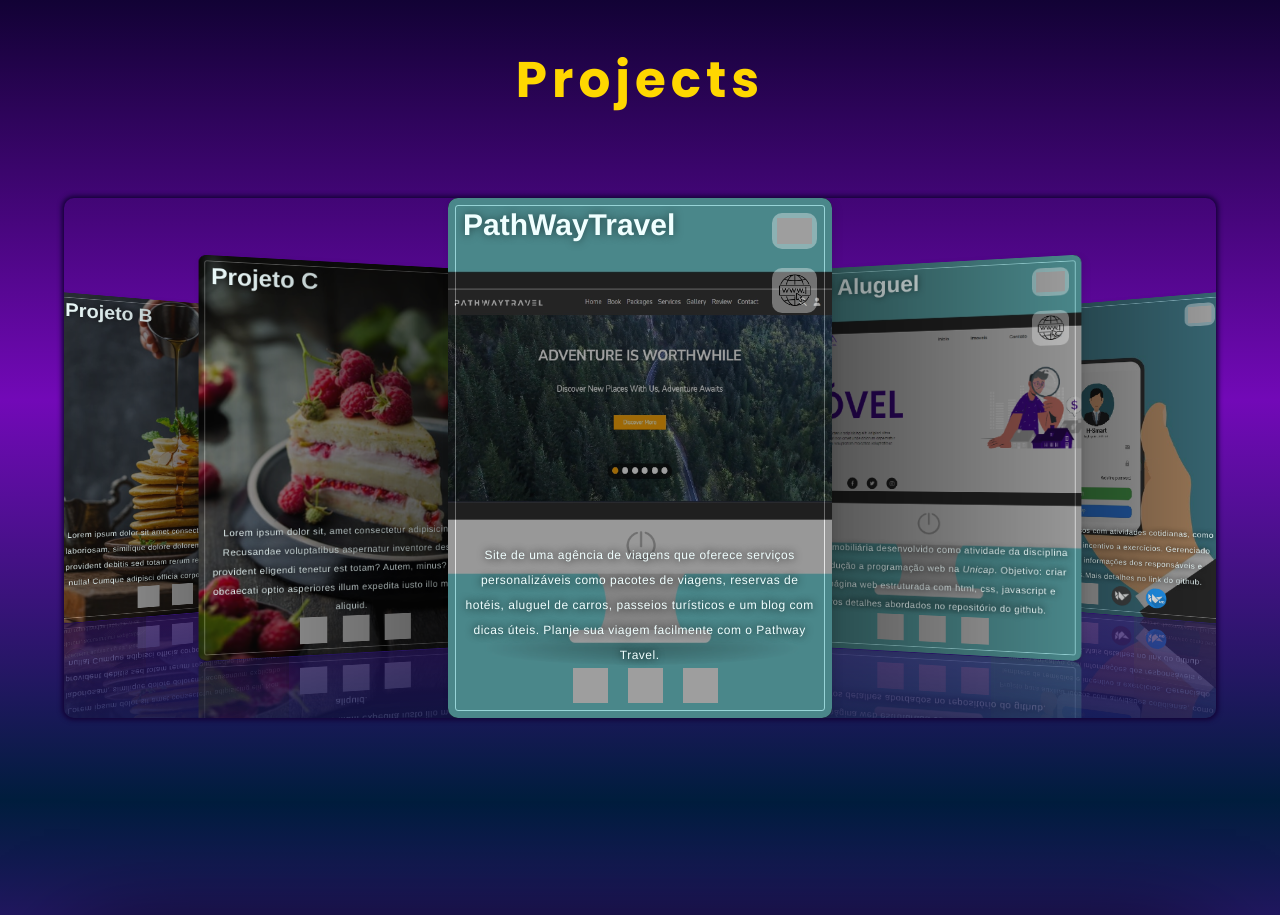
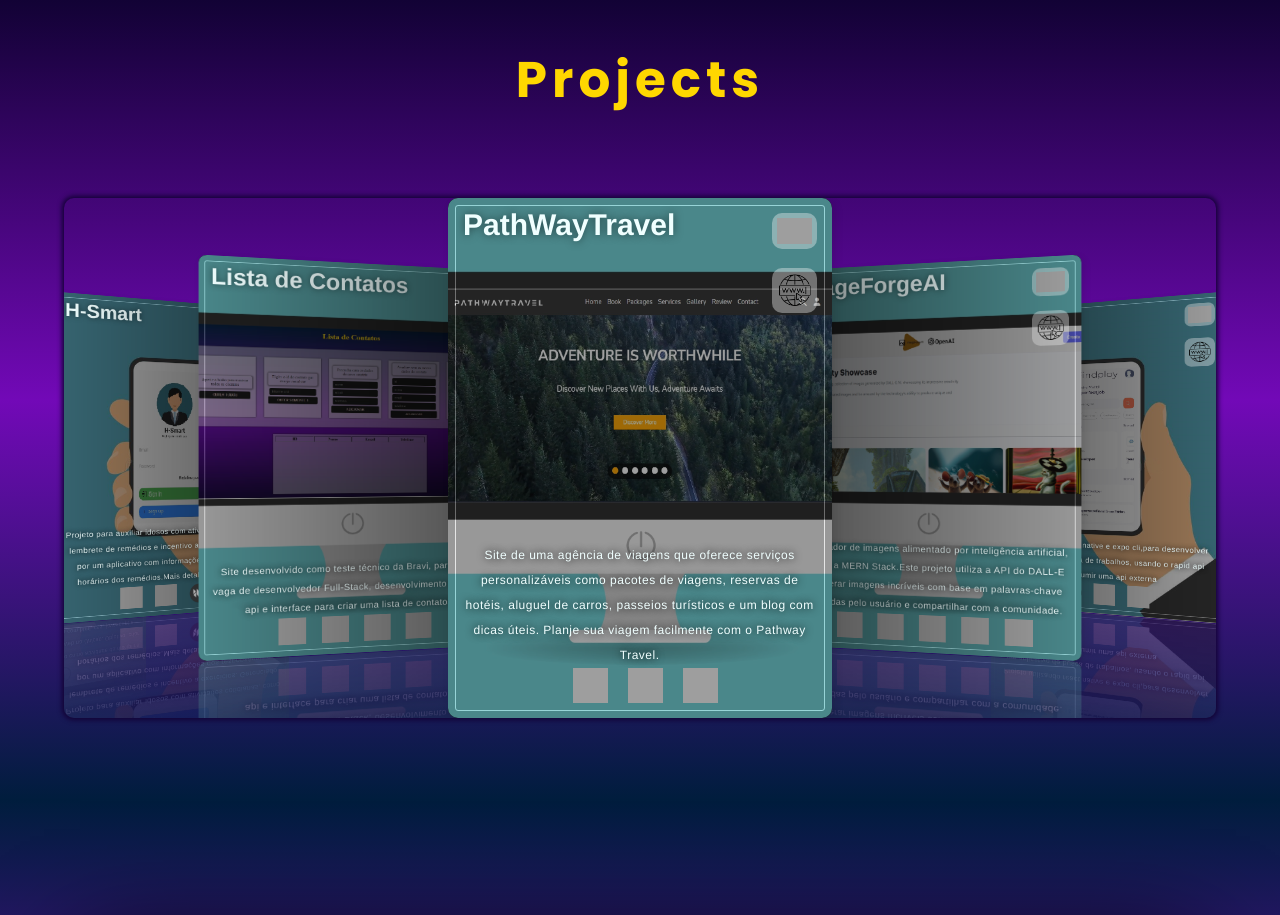
Before and after one commit to pedromotta462/myPersonalWebsite, a website: page build/index.html in a window 1280 px wide. Shown: the part 2400-3315 px from the top of the page. Drawn offline with nearby package versions, Linux system fonts and the light colour scheme; grey boxes are pictures that could not be loaded; files whose address does not match are found by name.

Commit message:
update projects

```diff
--- a/build/index.html
+++ b/build/index.html
@@ -244,7 +244,7 @@
                     <div class="text">
                         <h3>Technologies</h3>
                         <p>
-                            Experiência com ferramentas, frameworks e tecnologias atuais
+                            Experiência com bibliotecas, frameworks e tecnologias atuais
                         </p>
                         <div class="swiper mySwiper">
                             <div class="skill_icons swiper-wrapper">
@@ -351,6 +351,58 @@
                             </a>
                         </article>
                     </div>
+                    <div class="swiper-slide a2">
+                        <article class="project-card">
+                            <img class="project-card-image" src="images/projects/imageforgeai.jpg" alt="project image">
+                            <h3 class="project-card-title">ImageForgeAI</h3>
+                            <p class="project-card-description">Um gerador de imagens alimentado por inteligência artificial, usando a MERN Stack.Este projeto utiliza a API do DALL-E para gerar imagens incríveis com base em palavras-chave fornecidas pelo usuário e compartilhar com a comunidade.</p>
+                            <!-- Icons -->
+                            <div class="project-card-icons">
+
+                                <img src="https://cdn.jsdelivr.net/gh/devicons/devicon/icons/mongodb/mongodb-original.svg" />
+
+                                <img src="https://cdn.jsdelivr.net/gh/devicons/devicon/icons/express/express-original.svg" />
+
+                                <img src="https://cdn.jsdelivr.net/gh/devicons/devicon/icons/react/react-original.svg" />
+
+                                <img src="https://cdn.jsdelivr.net/gh/devicons/devicon/icons/nodejs/nodejs-original.svg" />
+
+                                <img src="https://cdn.jsdelivr.net/gh/devicons/devicon/icons/tailwindcss/tailwindcss-plain.svg" />
+
+                            </div>
+                            <!-- Buttons -->
+                            <a class="project-card-button btngithub" href="" target="_blank">
+                                <img src="https://cdn.jsdelivr.net/gh/devicons/devicon/icons/github/github-original-wordmark.svg" />
+                            </a>
+                            <a class="project-card-button btninternet" href="https://ai-image-generator-three-roan.vercel.app/" target="_blank">
+                                <img src="images/web-domain.png" />
+                            </a>
+                        </article>
+                    </div>
+                    <div class="swiper-slide a2">
+                        <article class="project-card">
+                            <img class="project-card-image" src="images/projects/findploy.png" alt="project image">
+                            <h3 class="project-card-title">Findploy</h3>
+                            <p class="project-card-description">Projeto utilizando react native e expo cli,para desenvolver um aplicativo de busca de trabalhos, usando o rapid api para consumir uma api externa</p>
+                            <!-- Icons -->
+                            <div class="project-card-icons">
+
+                                <img src="/build/images/rapidApi.svg">
+
+                                <img src="https://cdn.jsdelivr.net/gh/devicons/devicon/icons/react/react-original.svg" />
+
+                                <img src="https://cdn.jsdelivr.net/gh/devicons/devicon/icons/javascript/javascript-original.svg" />
+
+                            </div>
+                            <!-- Buttons -->
+                            <a class="project-card-button btngithub" href="https://github.com/pedromotta462/React_Native_Findploy" target="_blank">
+                                <img src="https://cdn.jsdelivr.net/gh/devicons/devicon/icons/github/github-original-wordmark.svg" />
+                            </a>
+                            <a class="project-card-button btninternet" href="https://expo.dev/@pedromotta462/Findploy" target="_blank">
+                                <img src="images/web-domain.png" />
+                            </a>
+                        </article>
+                    </div>
                     <div class="swiper-slide  a2">
                         <article class="project-card">
                             <img class="project-card-image" src="images/projects/projetofinalwebshot.jpg" alt="project image">
@@ -424,99 +476,6 @@
                             </a>
                         </article>
                     </div>
-                    <div class="swiper-slide a2">
-                        <article class="project-card">
-                            <img class="project-card-image" src="images/projects/findploy.png" alt="project image">
-                            <h3 class="project-card-title">Findploy</h3>
-                            <p class="project-card-description">Projeto utilizando react native e expo cli,para desenvolver um aplicativo de busca de trabalhos, utilizando o rapid api para consumir uma api externa</p>
-                            <!-- Icons -->
-                            <div class="project-card-icons">
-
-                                <img src="/build/images/rapidApi.svg">
-
-                                <img src="https://cdn.jsdelivr.net/gh/devicons/devicon/icons/react/react-original.svg" />
-
-                                <img src="https://cdn.jsdelivr.net/gh/devicons/devicon/icons/javascript/javascript-original.svg" />
-
-                            </div>
-                            <!-- Buttons -->
-                            <a class="project-card-button btngithub" href="https://github.com/pedromotta462/React_Native_Findploy" target="_blank">
-                                <img src="https://cdn.jsdelivr.net/gh/devicons/devicon/icons/github/github-original-wordmark.svg" />
-                            </a>
-                            <a class="project-card-button btninternet" href="https://expo.dev/@pedromotta462/Findploy" target="_blank">
-                                <img src="images/web-domain.png" />
-                            </a>
-                        </article>
-                    </div>
-                    <div class="swiper-slide a2">
-                        <article class="project-card">
-                            <img class="project-card-image" src="images/background.jpeg" alt="project image">
-                            <h3 class="project-card-title">Projeto A</h3>
-                            <p class="project-card-description">Lorem ipsum dolor sit amet consectetur adipisicing elit. Non laboriosam, similique dolore dolorem, accusantium explicabo provident debitis sed totam rerum repudiandae laborum vitae nulla! Cumque adipisci officia corporis enim necessitatibus!</p>
-                            <!-- Icons -->
-                            <div class="project-card-icons">
-                                <img src="https://cdn.jsdelivr.net/gh/devicons/devicon/icons/html5/html5-original.svg" />
-
-                                <img src="https://cdn.jsdelivr.net/gh/devicons/devicon/icons/css3/css3-original.svg" />
-
-                                <img src="https://cdn.jsdelivr.net/gh/devicons/devicon/icons/javascript/javascript-original.svg" />
-                            </div>
-                            <!-- Buttons -->
-                            <a class="project-card-button btngithub" href="" target="_blank">
-                                <img src="https://cdn.jsdelivr.net/gh/devicons/devicon/icons/github/github-original-wordmark.svg" />
-                            </a>
-                            <a class="project-card-button btninternet" href="" target="_blank">
-                                <img src="images/web-domain.png" />
-                            </a>
-                        </article>
-                    </div>
-                    <div class="swiper-slide a2">
-                        <article class="project-card">
-                            <img class="project-card-image" src="images/tranding-food-5.png" alt="project image">
-                            <h3 class="project-card-title">Projeto B</h3>
-                            <p class="project-card-description">Lorem ipsum dolor sit amet consectetur adipisicing elit. Non laboriosam, similique dolore dolorem, accusantium explicabo provident debitis sed totam rerum repudiandae laborum vitae nulla! Cumque adipisci officia corporis enim necessitatibus!</p>
-                            <!-- Icons -->
-                            <div class="project-card-icons">
-                                <img src="https://cdn.jsdelivr.net/gh/devicons/devicon/icons/html5/html5-original.svg" />
-
-                                <img src="https://cdn.jsdelivr.net/gh/devicons/devicon/icons/css3/css3-original.svg" />
-
-                                <img src="https://cdn.jsdelivr.net/gh/devicons/devicon/icons/javascript/javascript-original.svg" />
-                            </div>
-                            <!-- Buttons -->
-                            <a class="project-card-button btngithub" href="" target="_blank">
-                                <img src="https://cdn.jsdelivr.net/gh/devicons/devicon/icons/github/github-original-wordmark.svg" />
-                            </a>
-                            <a class="project-card-button btninternet" href="" target="_blank">
-                                <img src="images/web-domain.png" />
-                            </a>
-                        </article>
-                    </div>
-                    <div class="swiper-slide a2">
-                        <article class="project-card">
-                            <img class="project-card-image" src="images/tranding-food-6.png" alt="project image">
-                            <h3 class="project-card-title">Projeto C</h3>
-                            <p class="project-card-description">
-                                Lorem ipsum dolor sit, amet consectetur adipisicing elit. Recusandae voluptatibus aspernatur inventore deserunt provident eligendi tenetur est totam? Autem, minus? Tenetur obcaecati optio asperiores illum expedita iusto illo molestias aliquid.
-                            </p>
-                            <!-- Icons -->
-                            <div class="project-card-icons">
-                                <img src="https://cdn.jsdelivr.net/gh/devicons/devicon/icons/html5/html5-original.svg" />
-
-                                <img src="https://cdn.jsdelivr.net/gh/devicons/devicon/icons/css3/css3-original.svg" />
-
-                                <img src="https://cdn.jsdelivr.net/gh/devicons/devicon/icons/javascript/javascript-original.svg" />
-                            </div>
-                            <!-- Buttons -->
-                            <a class="project-card-button btngithub" href="" target="_blank">
-                                <img src="https://cdn.jsdelivr.net/gh/devicons/devicon/icons/github/github-original-wordmark.svg" />
-                            </a>
-                            <a class="project-card-button btninternet" href="" target="_blank">
-                                <img src="images/web-domain.png" />
-                            </a>
-                        </article>
-                    </div>
-
                 </div>
                 <div class="swiper-pagination"></div>
             </div>
```
Also changed, not shown: build/images/projects/imageforgeai.jpg (added).
